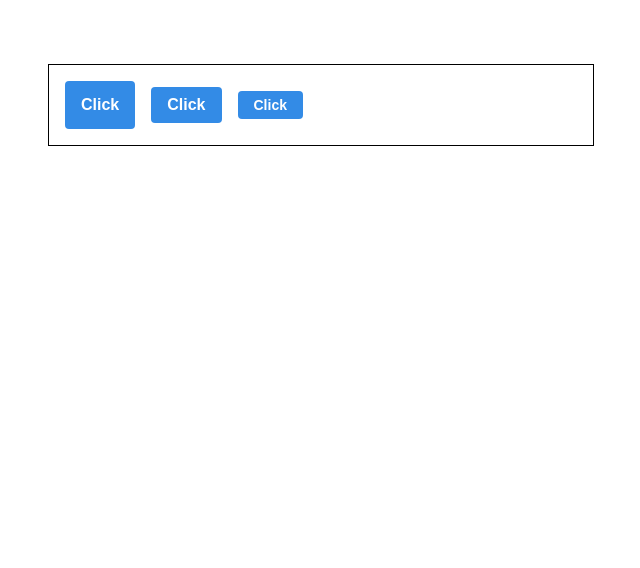
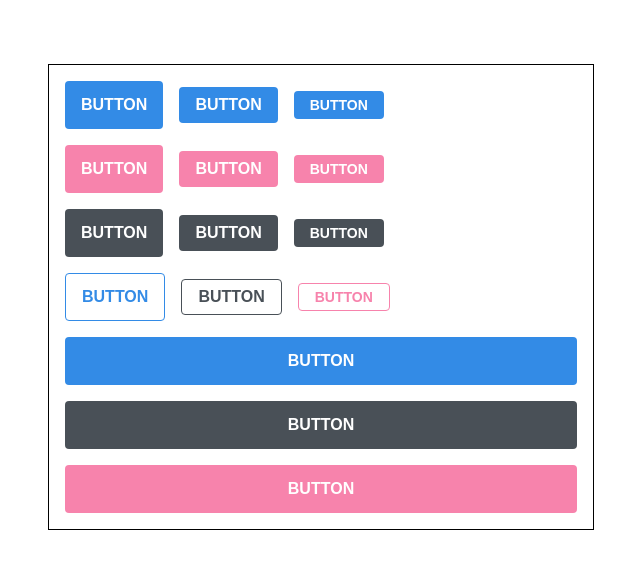
Before and after one commit to haileychoi15/react-tutorial, a React (Create React App) app: page / in a window 1280 px wide. Shown: the top 568 px of the page, without its empty margins (319-959 px from the left). Built offline with nearby package versions, Linux system fonts and the light colour scheme.

Commit message:
style buttons

```diff
--- a/src/ButtonApp.js
+++ /dev/null
@@ -1,17 +0,0 @@
-import React from 'react';
-import './App.scss';
-import Button from "./scss/Button";
-
-function ButtonApp() {
-  return (
-      <div className="App">
-        <div className="buttons">
-          <Button size="large">Click</Button>
-          <Button>Click</Button>
-          <Button size="small">Click</Button>
-        </div>
-      </div>
-  );
-}
-
-export default ButtonApp;
--- /dev/null
+++ b/src/StyleApp.js
@@ -0,0 +1,37 @@
+import React from 'react';
+import './StyleApp.scss';
+import Button from "./scss/Button";
+
+function StyleApp() {
+  return (
+        <div className="App">
+        <div className="buttons">
+            <Button size="large">BUTTON</Button>
+            <Button>BUTTON</Button>
+            <Button size="small">BUTTON</Button>
+        </div>
+        <div className="buttons">
+            <Button size="large" color="pink">BUTTON</Button>
+            <Button color="pink">BUTTON</Button>
+            <Button size="small" color="pink">BUTTON</Button>
+        </div>
+        <div className="buttons">
+            <Button size="large" color="gray">BUTTON</Button>
+            <Button color="gray">BUTTON</Button>
+            <Button size="small" color="gray">BUTTON</Button>
+        </div>
+        <div className="buttons">
+            <Button size="large" outline>BUTTON</Button>
+            <Button color="gray" outline>BUTTON</Button>
+            <Button size="small" color="pink" outline>BUTTON</Button>
+        </div>
+        <div className="buttons">
+            <Button size="large" fullWidth>BUTTON</Button>
+            <Button size="large"color="gray" fullWidth>BUTTON</Button>
+            <Button size="large" color="pink" fullWidth>BUTTON</Button>
+        </div>
+      </div>
+  );
+}
+
+export default StyleApp;
--- a/src/App.scss
+++ b/src/StyleApp.scss
@@ -4,3 +4,7 @@
   border: 1px solid #000;
   padding: 1rem;
 }
+
+.buttons + .buttons {
+  margin-top: 1rem;
+}
--- a/src/index.js
+++ b/src/index.js
@@ -1,12 +1,12 @@
 import React from 'react';
 import ReactDOM from 'react-dom';
 import './index.css';
-import ButtonApp from './ButtonApp';
+import StyleApp from './StyleApp';
 import UserApp from './UserApp';
 
 import * as serviceWorker from './serviceWorker';
 
-ReactDOM.render(<ButtonApp />, document.getElementById('root'));
+ReactDOM.render(<StyleApp />, document.getElementById('root'));
 
 // If you want your app to work offline and load faster, you can change
 // unregister() to register() below. Note this comes with some pitfalls.
--- a/src/scss/Button.js
+++ b/src/scss/Button.js
@@ -4,12 +4,19 @@ import classNames from 'classnames';
 import './Button.scss';
 
 // size: large, medium, small
-function Button({ children, size }) {
-  return <button className={classNames('Button', size)}>{children}</button>
+// color: blue, pink, gray
+function Button({ children, size, color, outline, fullWidth }) {
+  return <button className={classNames('Button', size, color, {
+    outline, fullWidth
+  })}>{children}</button>
 }
 
+// outline와 fullWidth은 boolean 타입이기때문에 파라미터로 안넘어오면 undefined이다.
+// 그러면 classNames에서 처리하지 않기 때문에 기본값 설정해 줄 필요없다.
+
 Button.defaultProps = {
-  size: 'medium'
+  size: 'medium',
+  color: 'blue'
 };
 
 export default Button;
--- a/src/scss/Button.scss
+++ b/src/scss/Button.scss
@@ -1,4 +1,25 @@
 $blue: #338be6;
+$gray: #495057;
+$pink: #f783ac;
+
+@mixin button-color($color: $blue) {
+
+  background: $color;
+
+  &:hover, &:active {
+    background: lighten($color, 10%);
+  }
+
+  &.outline {
+    color: $color;
+    background: none;
+    border: 1px solid $color;
+    &:hover{
+      background: $color;
+      color: #fff;
+    }
+  }
+}
 
 .Button {
   display: inline-flex;
@@ -9,7 +30,6 @@ $blue: #338be6;
   border: none;
   border-radius: 4px;
   cursor: pointer;
-  background: $blue;
   padding: {
     left: 1rem;
     right: 1rem;
@@ -30,15 +50,27 @@ $blue: #338be6;
     font-size: 0.875rem;
   }
 
-  &:hover {
-    background: lighten($blue, 10%);
-
-  }
-  &:active, &:focus {
-    outline: none;
+  &.blue {
+    @include button-color($blue);
   }
 
-  & + & { // .Button + .Button 같이 있을 때 오른쪽 애한테 스타일을 지정하겠다.
+  &.pink {
+    @include button-color($pink);
+  }
+
+  &.gray {
+    @include button-color($gray);
+  }
+
+  & + & {
     margin-left: 1rem;
   }
+
+  &.fullWidth {
+    width: 100%;
+    & + & {
+      margin-left: 0;
+      margin-top: 1rem;
+    }
+  }
 }
```
